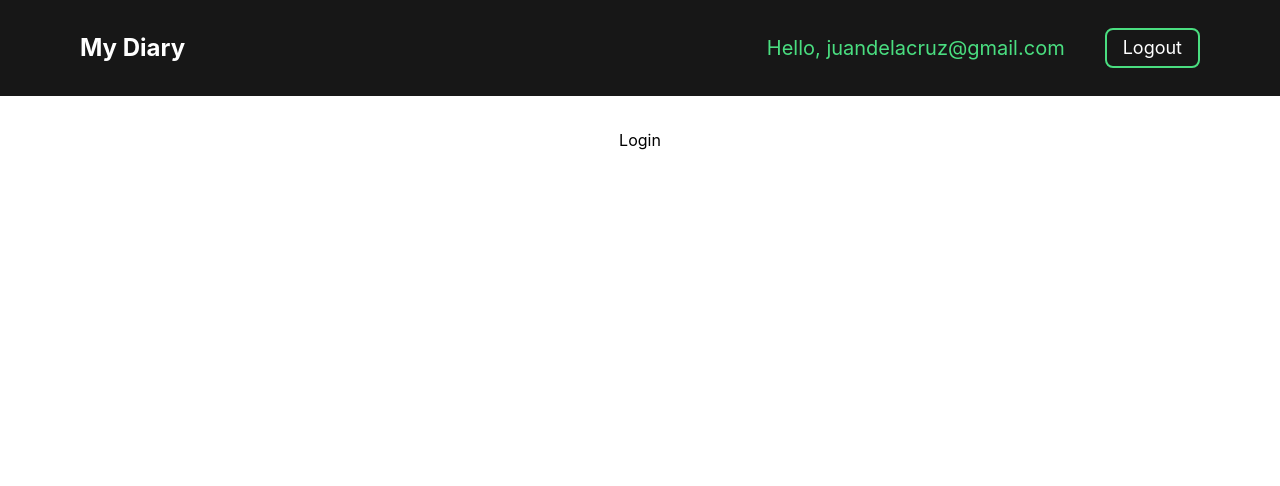
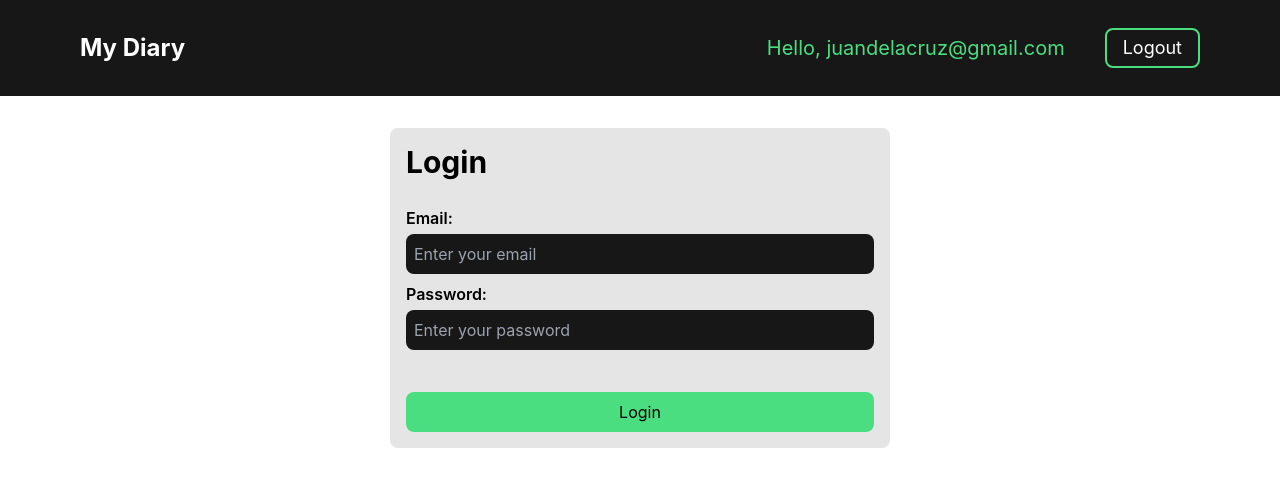
Before and after one commit to RomwelFeliciano/diary-app, a React (Create React App) app in the folder frontend/: page /login in a window 1280 px wide. Shown: the top 486 px of the page. Built offline with nearby package versions, Linux system fonts and the light colour scheme; no server answers.

Commit message:
Frontend: Add Note Context

```diff
--- a/frontend/src/components/NoteContainer.js
+++ b/frontend/src/components/NoteContainer.js
@@ -1,12 +1,10 @@
+import { useContext } from "react";
+import { noteContext } from "../context/NoteContext";
 import NoteItem from "./NoteItem";
 
-const NoteContainer = ({
-  notes,
-  isLoading,
-  viewNote,
-  deleteNote,
-  getSingleNote,
-}) => {
+const NoteContainer = () => {
+  const { isLoading, notes } = useContext(noteContext);
+
   return (
     <div className="flex h-full w-full flex-wrap items-center justify-center gap-10">
       {!isLoading && notes.length === 0 ? (
@@ -14,15 +12,7 @@ const NoteContainer = ({
       ) : (
         <>
           {notes.map((note, index) => {
-            return (
-              <NoteItem
-                key={index}
-                note={note}
-                viewNote={viewNote}
-                deleteNote={deleteNote}
-                getSingleNote={getSingleNote}
-              />
-            );
+            return <NoteItem key={index} note={note} />;
           })}
         </>
       )}
--- a/frontend/src/components/NoteItem.js
+++ b/frontend/src/components/NoteItem.js
@@ -1,6 +1,10 @@
+import { useContext } from "react";
+import { noteContext } from "../context/NoteContext";
 import { MdPreview, MdOutlineEditNote, MdDelete } from "react-icons/md";
 
-const NoteItem = ({ note, viewNote, deleteNote, getSingleNote }) => {
+const NoteItem = ({ note }) => {
+  const { viewNote, deleteNote, getSingleNote } = useContext(noteContext);
+
   let message = note.message;
   let date = new Date(note.createdAt);
   let time = date.toLocaleTimeString();
--- /dev/null
+++ b/frontend/src/context/NoteContext.js
@@ -0,0 +1,3 @@
+import { createContext } from "react";
+
+export const noteContext = createContext(null);
--- a/frontend/src/pages/Home.js
+++ b/frontend/src/pages/Home.js
@@ -5,6 +5,7 @@ import "react-toastify/dist/ReactToastify.css";
 import axios from "axios";
 import Modal from "../components/Modal";
 import { formContext } from "../context/FormContext";
+import { noteContext } from "../context/NoteContext";
 
 export const URL = process.env.REACT_APP_SERVER_URL;
 
@@ -148,13 +149,11 @@ const Home = () => {
           <div className="ml-3 h-10 w-10 animate-spin rounded-full border-b-2 border-t-2 border-red-400 ease-linear"></div>
         </div>
       ) : (
-        <NoteContainer
-          isLoading={isLoading}
-          notes={notes}
-          deleteNote={deleteNote}
-          getSingleNote={getSingleNote}
-          viewNote={viewNote}
-        />
+        <noteContext.Provider
+          value={{ isLoading, viewNote, getSingleNote, deleteNote, notes }}
+        >
+          <NoteContainer />
+        </noteContext.Provider>
       )}
 
       <button
--- a/frontend/src/pages/Login.js
+++ b/frontend/src/pages/Login.js
@@ -1,7 +1,34 @@
 import React from "react";
 
 const Login = () => {
-  return <div>Login</div>;
+  return (
+    <>
+      <form className="flex h-[320px] w-[500px] flex-col items-start justify-between rounded-lg bg-neutral-200 p-4">
+        <h1 className="text-3xl font-bold">Login</h1>
+        <div className="-mt-4 flex w-full flex-col gap-2">
+          <div className="flex flex-col items-start justify-center gap-1">
+            <label className="font-semibold">Email:</label>
+            <input
+              type="text"
+              placeholder="Enter your email"
+              className="h-10 w-full rounded-lg bg-neutral-900 px-2 py-1 text-white"
+            />
+          </div>
+          <div className="flex flex-col items-start justify-center gap-1">
+            <label className="font-semibold">Password:</label>
+            <input
+              type="password"
+              placeholder="Enter your password"
+              className="h-10 w-full rounded-lg bg-neutral-900 px-2 py-1 text-white"
+            />
+          </div>
+        </div>
+        <button className="w-full rounded-lg bg-green-400 py-2 hover:bg-green-500">
+          Login
+        </button>
+      </form>
+    </>
+  );
 };
 
 export default Login;
--- a/frontend/src/pages/Register.js
+++ b/frontend/src/pages/Register.js
@@ -1,7 +1,34 @@
 import React from "react";
 
 const Register = () => {
-  return <div>Register</div>;
+  return (
+    <>
+      <form className="flex h-[320px] w-[500px] flex-col items-start justify-between rounded-lg bg-neutral-200 p-4">
+        <h1 className="text-3xl font-bold">Register</h1>
+        <div className="-mt-4 flex w-full flex-col gap-2">
+          <div className="flex flex-col items-start justify-center gap-1">
+            <label className="font-semibold">Email:</label>
+            <input
+              type="text"
+              placeholder="Enter your email"
+              className="h-10 w-full rounded-lg bg-neutral-900 px-2 py-1 text-white"
+            />
+          </div>
+          <div className="flex flex-col items-start justify-center gap-1">
+            <label className="font-semibold">Password:</label>
+            <input
+              type="password"
+              placeholder="Enter your password"
+              className="h-10 w-full rounded-lg bg-neutral-900 px-2 py-1 text-white"
+            />
+          </div>
+        </div>
+        <button className="w-full rounded-lg bg-green-400 py-2 hover:bg-green-500">
+          Register
+        </button>
+      </form>
+    </>
+  );
 };
 
 export default Register;
```
